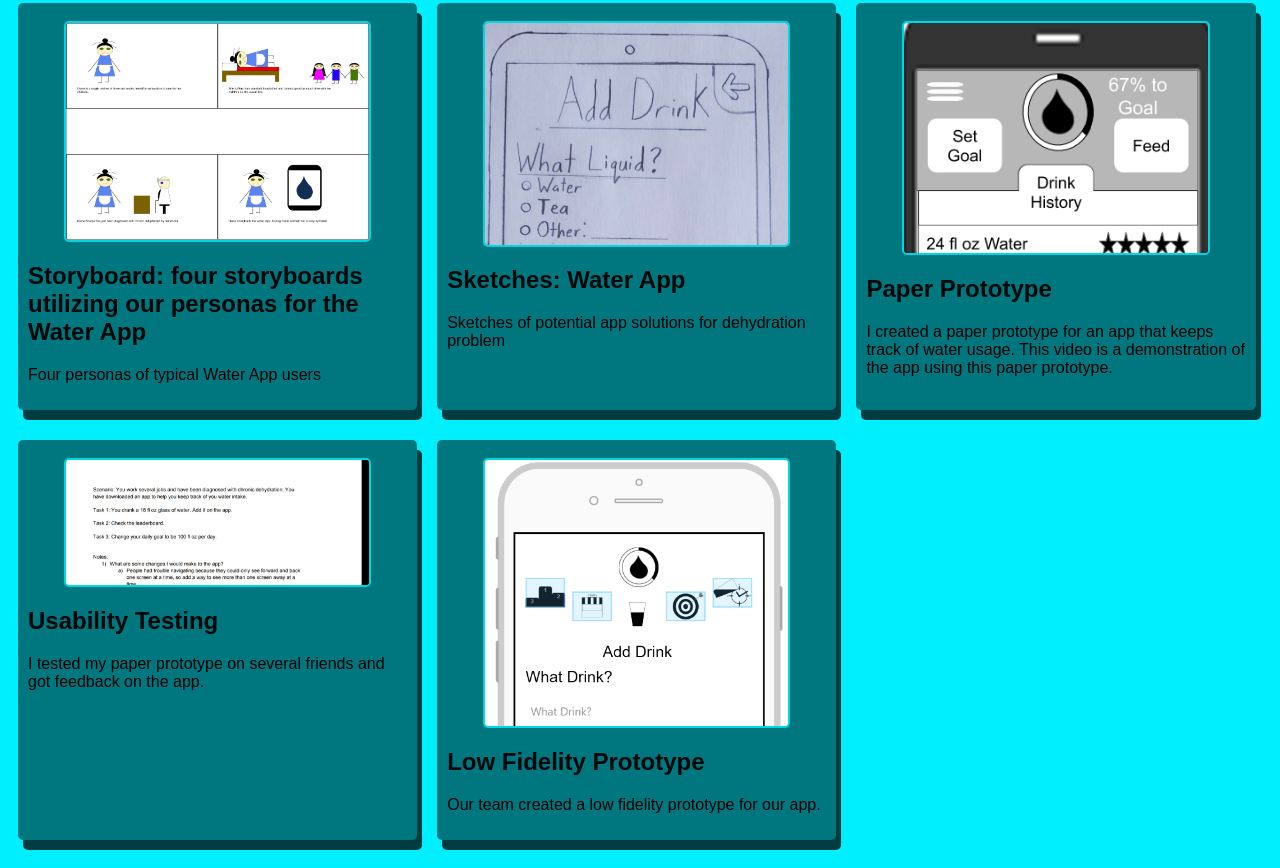
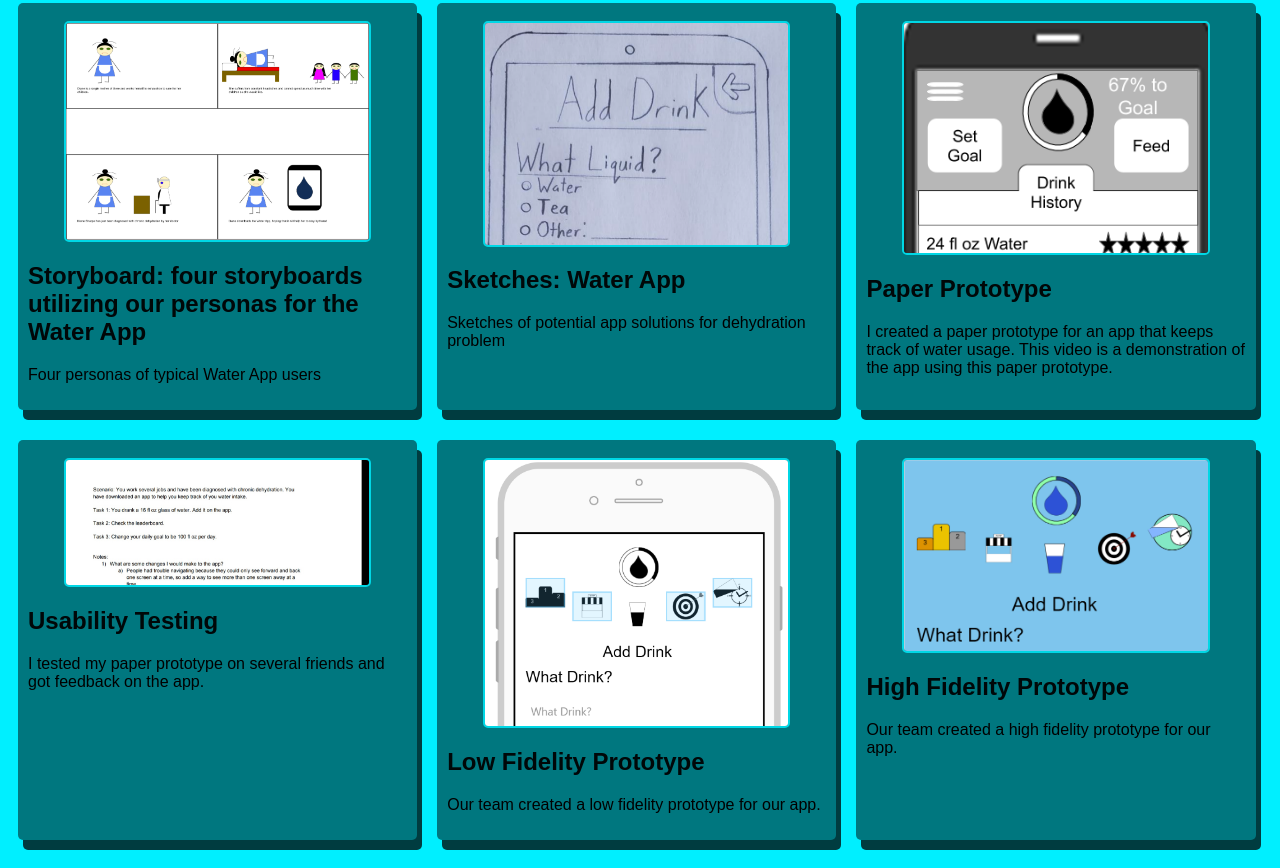
Before and after one commit to NathanaelOliver/csce190, a plain HTML site: page index.html in a window 1280 px wide. Shown: the part 564-1432 px from the top of the page. Drawn offline with Linux system fonts and the light colour scheme.

Commit message:
Add files via upload

```diff
--- a/index.html
+++ b/index.html
@@ -147,6 +147,23 @@
                     </p>
                 </section>
             </section>
+
+            <!--  High Fidelity Prototype -->
+            <section class="assignment">
+                <a href="Files/HighFidelityPrototype/index.html">
+                    <img src="Images/HighFidelityPrototype.png">
+                </a>
+                <section class="assignment-details">
+                    <a href="Files/HighFidelityPrototype/index.html">
+                        <h2>
+                            High Fidelity Prototype
+                        </h2>
+                    </a>
+                    <p>
+                        Our team created a high fidelity prototype for our app.
+                    </p>
+                </section>
+            </section>
         </div>
     </body>
 </html>
```
Also changed, not shown: Images/HighFidelityPrototype.png (added).
